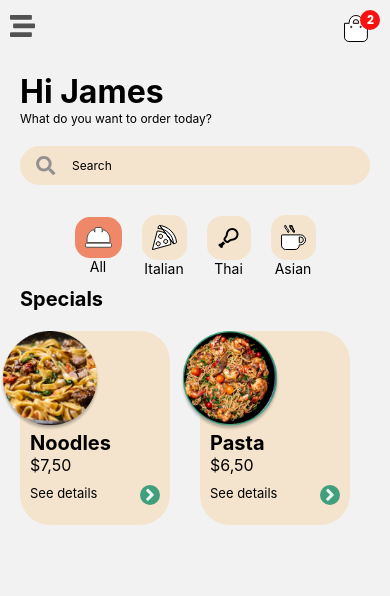
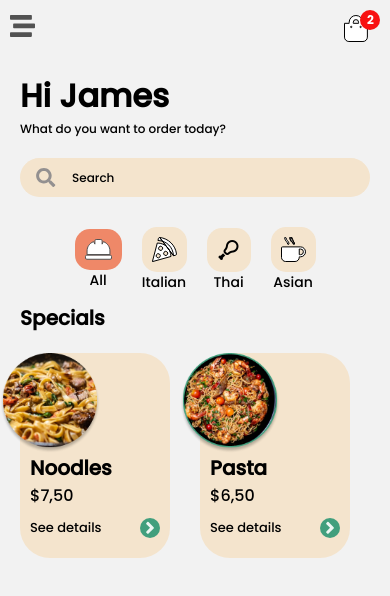
Before and after one commit to mucahit-sahin/food-delivery-app, a React Native app: screen /Home in a window 390 px wide. Shown: the top 596 px of the page. Built offline with nearby package versions, Linux system fonts and the light colour scheme.

Commit message:
Added Fonts

```diff
--- a/App.js
+++ b/App.js
@@ -1,8 +1,18 @@
 import * as React from "react";
 import { NavigationContainer } from "@react-navigation/native";
+import { useFonts } from "expo-font";
+
 import HomeStack from "./Navigations/HomeStack";
 
 export default function App() {
+  const [fontsLoaded] = useFonts({
+    Poppins: require("./assets/fonts/Poppins-Medium.ttf"),
+  });
+
+  if (!fontsLoaded) {
+    return null;
+  }
+
   return (
     <NavigationContainer>
       <HomeStack />
--- a/Components/Categories.js
+++ b/Components/Categories.js
@@ -33,7 +33,12 @@ const Categories = () => {
             {category.icon}
           </View>
           <Text
-            style={{ fontSize: 14, fontWeight: "normal", textAlign: "center" }}
+            style={{
+              fontSize: 14,
+              fontWeight: "normal",
+              textAlign: "center",
+              fontFamily: "Poppins",
+            }}
           >
             {category.name}
           </Text>
--- a/Components/SearchBar.js
+++ b/Components/SearchBar.js
@@ -9,8 +9,14 @@ const SearchBar = () => {
   return (
     <View style={{ padding: 20 }}>
       <View style={{ marginBottom: 20 }}>
-        <Text style={{ fontSize: 32, fontWeight: "bold" }}>Hi James</Text>
-        <Text style={{ fontSize: 12, fontWeight: "normal" }}>
+        <Text
+          style={{ fontSize: 32, fontWeight: "bold", fontFamily: "Poppins" }}
+        >
+          Hi James
+        </Text>
+        <Text
+          style={{ fontSize: 12, fontWeight: "normal", fontFamily: "Poppins" }}
+        >
           What do you want to order today?
         </Text>
       </View>
@@ -27,7 +33,12 @@ const SearchBar = () => {
         <SearchIcon style={{ width: "10%" }} />
         <TextInput
           placeholder="Search"
-          style={{ marginLeft: 10, fontSize: 12, width: "90%" }}
+          style={{
+            marginLeft: 10,
+            fontSize: 12,
+            width: "90%",
+            fontFamily: "Poppins",
+          }}
           onChangeText={(text) => setSearch(text)}
         />
       </View>
--- a/Components/Specials.js
+++ b/Components/Specials.js
@@ -11,7 +11,11 @@ const Specials = () => {
     <View style={{}}>
       {/*Title */}
       <View style={{ marginHorizontal: 20 }}>
-        <Text style={{ fontSize: 20, fontWeight: "bold" }}>Specials</Text>
+        <Text
+          style={{ fontSize: 20, fontWeight: "bold", fontFamily: "Poppins" }}
+        >
+          Specials
+        </Text>
       </View>
       <FlatList
         data={specials}
@@ -39,10 +43,18 @@ const Specials = () => {
                 marginTop: -20,
               }}
             />
-            <Text style={{ fontSize: 20, fontWeight: "bold" }}>
+            <Text
+              style={{
+                fontSize: 20,
+                fontWeight: "bold",
+                fontFamily: "Poppins",
+              }}
+            >
               {item.name}
             </Text>
-            <Text style={{ fontSize: 16 }}>{item.price}</Text>
+            <Text style={{ fontSize: 16, fontFamily: "Poppins" }}>
+              {item.price}
+            </Text>
             <View
               style={{
                 flexDirection: "row",
@@ -50,7 +62,9 @@ const Specials = () => {
                 justifyContent: "space-between",
               }}
             >
-              <Text style={{ fontSize: 13 }}>See details</Text>
+              <Text style={{ fontSize: 13, fontFamily: "Poppins" }}>
+                See details
+              </Text>
               <ArrowRight />
             </View>
           </TouchableOpacity>
--- a/Navigations/HomeStack.js
+++ b/Navigations/HomeStack.js
@@ -1,5 +1,7 @@
 import { createNativeStackNavigator } from "@react-navigation/native-stack";
 import Home from "../Screens/Home";
+import Details from "../Screens/Details";
+import Basket from "../Screens/Basket";
 
 const Stack = createNativeStackNavigator();
 
@@ -7,6 +9,8 @@ const HomeStack = () => {
   return (
     <Stack.Navigator screenOptions={{ headerShown: false }}>
       <Stack.Screen name="Home" component={Home} />
+      <Stack.Screen name="Details" component={Details} />
+      <Stack.Screen name="Basket" component={Basket} />
     </Stack.Navigator>
   );
 };
--- a/package.json
+++ b/package.json
@@ -17,7 +17,8 @@
     "react-native": "0.70.5",
     "react-native-safe-area-context": "4.4.1",
     "react-native-screens": "~3.18.0",
-    "react-native-svg": "13.4.0"
+    "react-native-svg": "13.4.0",
+    "expo-font": "~11.0.1"
   },
   "devDependencies": {
     "@babel/core": "^7.12.9"
```
Also changed, not shown: assets/fonts/Poppins-Medium.ttf (added), 1 other file (tests, documents, lock files or other folders).
